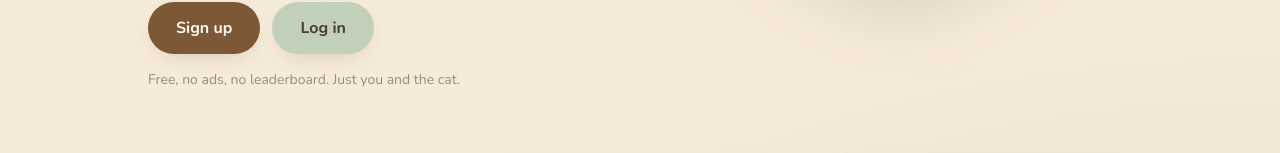
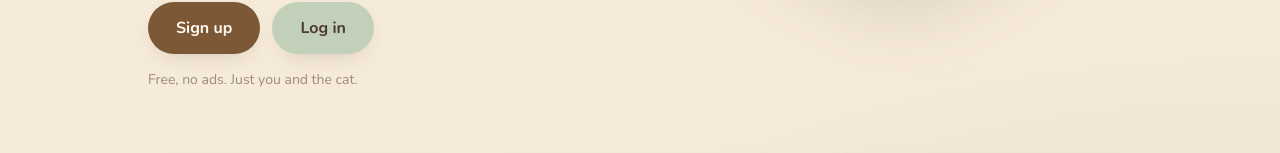
Before and after one commit to Rudrashish-Das/studykat, a React (Vite) app: page / in a window 1280 px wide. Shown: the part 425-578 px from the top of the page. Built offline with nearby package versions, Linux system fonts and the light colour scheme; no server answers.

Commit message:
no leader board removed

```diff
--- a/src/screens/Landing.tsx
+++ b/src/screens/Landing.tsx
@@ -51,7 +51,7 @@ export function Landing() {
           </div>
 
           <p className="mt-4 text-sm text-ink-faint">
-            Free, no ads, no leaderboard. Just you and the cat.
+            Free, no ads. Just you and the cat.
           </p>
         </div>
 
```
